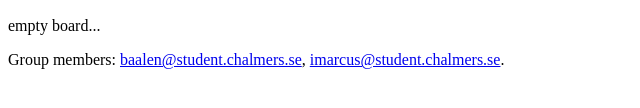
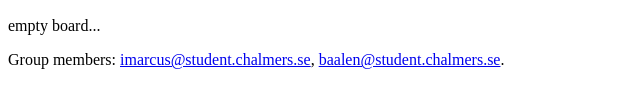
Before and after one commit to chichoch/TDA596_labs, a plain HTML site: page index.html in a window 1280 px wide. Shown: the part 148-256 px from the top of the page, 0-640 px from the left. Drawn offline with Linux system fonts and the light colour scheme.

Commit message:
Reversed to Lab1-code

```diff
--- a/index.html
+++ b/index.html
@@ -5,7 +5,6 @@
   <title>Blackboard GroupName</title>
 </head>
 <body>
-  <div id="leader_div"></div>
   <div id="board_form_placeholder">
     <h3>Submit to board</h3>
     <form action="" id="usrform" method="post">
@@ -21,7 +20,7 @@
   <p>empty board...</p>
 
 <footer>
-  <p>Group members: <a href="mailto:baalen@student.chalmers.se">baalen@student.chalmers.se</a>, <a href="mailto:imarcus@student.chalmers.se">imarcus@student.chalmers.se</a>.</p>
+  <p>Group members: <a href="mailto:imarcus@student.chalmers.se">imarcus@student.chalmers.se</a>, <a href="mailto:baalen@student.chalmers.se">baalen@student.chalmers.se</a>.</p>
 </footer>
 </body>
 </html>
```
Also changed, not shown: 1 other file.
